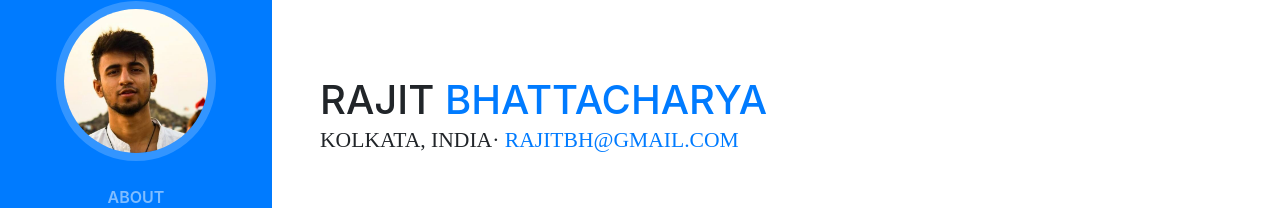
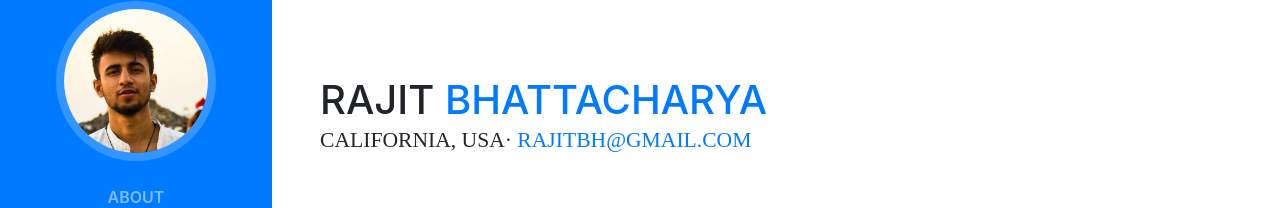
Before and after one commit to rajitbh/rajit.github.io, a website with bundled scripts: page index.html in a window 1280 px wide. Shown: the part 195-403 px from the top of the page. Built offline with nearby package versions, Linux system fonts and the light colour scheme; a web font is replaced by a local one.

Commit message:
location changed

```diff
--- a/index.html
+++ b/index.html
@@ -68,7 +68,7 @@
           <h1 class="mb-0">Rajit
             <span class="text-primary">Bhattacharya</span>
           </h1>
-          <div class="subheading mb-5">Kolkata, India·
+          <div class="subheading mb-5">California, USA·
             <a href="mailto:name@email.com">rajitbh@gmail.com</a>
           </div>
           <p class="mb-5">21 year old data scientist who believes in a world full of possibilities, and a millennial ready to make a change.</p>
```
